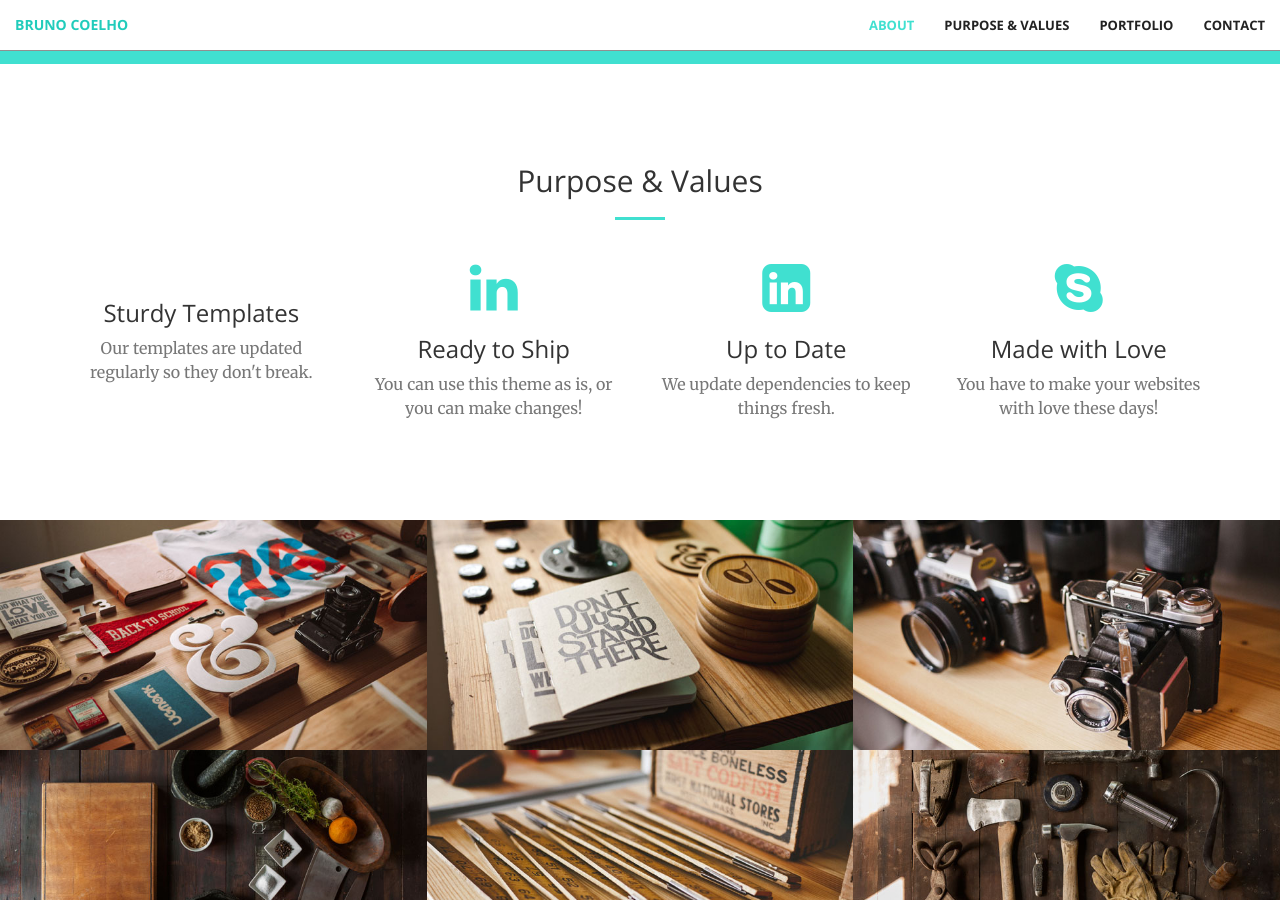
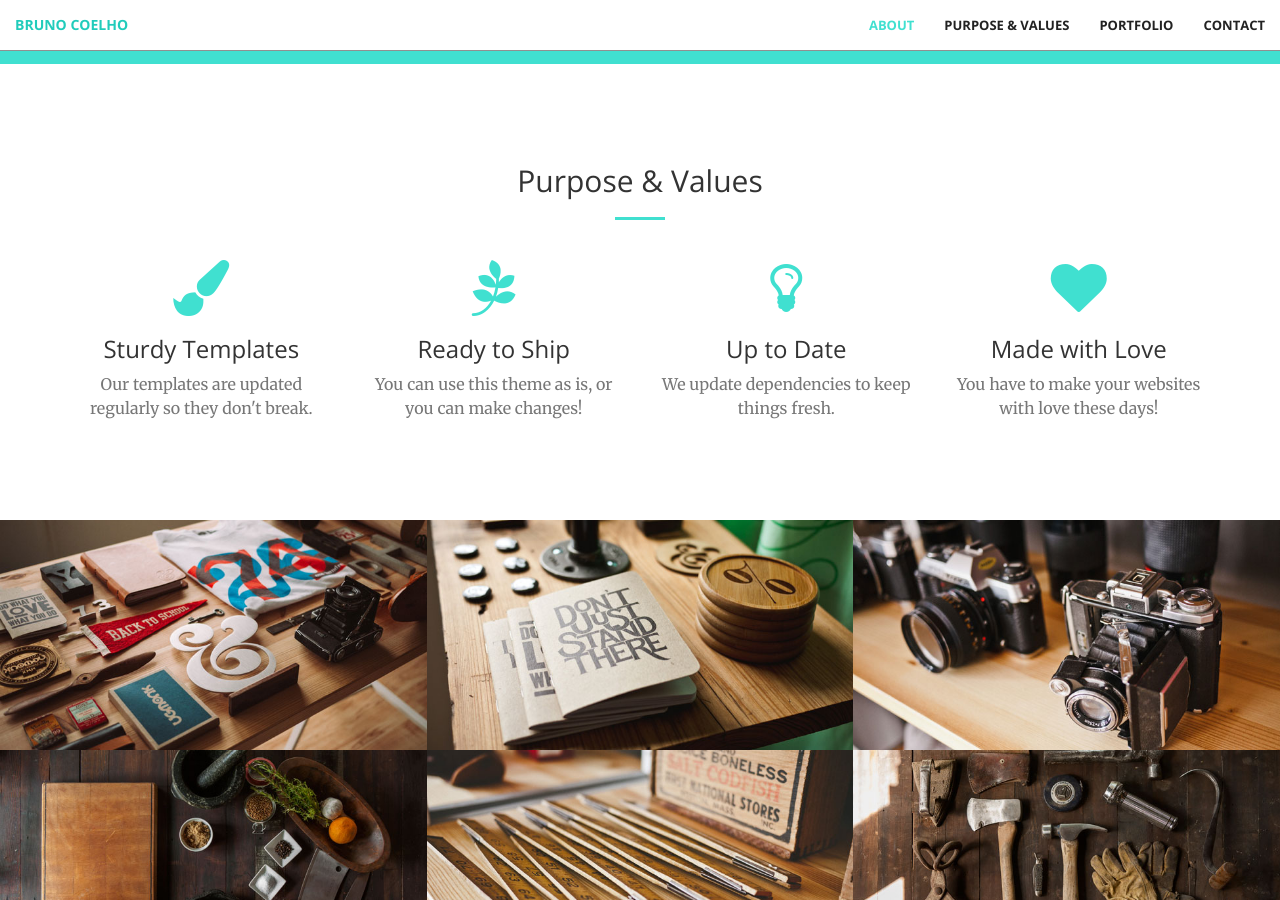
Before and after one commit to brunonaz/artbrunocoelho, a Jekyll site: the page built from index.html, in a window 1280 px wide and 900 px high, scrolled down 1254 px. Built offline with Jekyll 4.4.1, drawn with Linux system fonts in a browser that asks for light colours.

Commit message:
Update services.html
icones finais

```diff
--- a/_includes/services.html
+++ b/_includes/services.html
@@ -11,28 +11,28 @@
         <div class="row">
             <div class="col-lg-3 col-md-6 text-center">
                 <div class="service-box">
-                    <i class="fa fa-4x lightbulb-o wow bounceIn text-primary"></i>
+                    <i class="fa fa-4x fa-paint-brush wow bounceIn text-primary"></i>
                     <h3>Sturdy Templates</h3>
                     <p class="text-muted">Our templates are updated regularly so they don't break.</p>
                 </div>
             </div>
             <div class="col-lg-3 col-md-6 text-center">
                 <div class="service-box">
-                    <i class="fa fa-4x fa-linkedin wow bounceIn text-primary" data-wow-delay=".1s"></i>
+                    <i class="fa fa-4x fa-pagelines wow bounceIn text-primary" data-wow-delay=".1s"></i>
                     <h3>Ready to Ship</h3>
                     <p class="text-muted">You can use this theme as is, or you can make changes!</p>
                 </div>
             </div>
             <div class="col-lg-3 col-md-6 text-center">
                 <div class="service-box">
-                    <i class="fa fa-4x fa-linkedin-square wow bounceIn text-primary" data-wow-delay=".2s"></i>
+                    <i class="fa fa-4x fa-lightbulb-o wow bounceIn text-primary" data-wow-delay=".2s"></i>
                     <h3>Up to Date</h3>
                     <p class="text-muted">We update dependencies to keep things fresh.</p>
                 </div>
             </div>
             <div class="col-lg-3 col-md-6 text-center">
                 <div class="service-box">
-                    <i class="fa fa-4x fa-skype wow bounceIn text-primary" data-wow-delay=".3s"></i>
+                    <i class="fa fa-4x fa-heart wow bounceIn text-primary" data-wow-delay=".3s"></i>
                     <h3>Made with Love</h3>
                     <p class="text-muted">You have to make your websites with love these days!</p>
                 </div>
```
